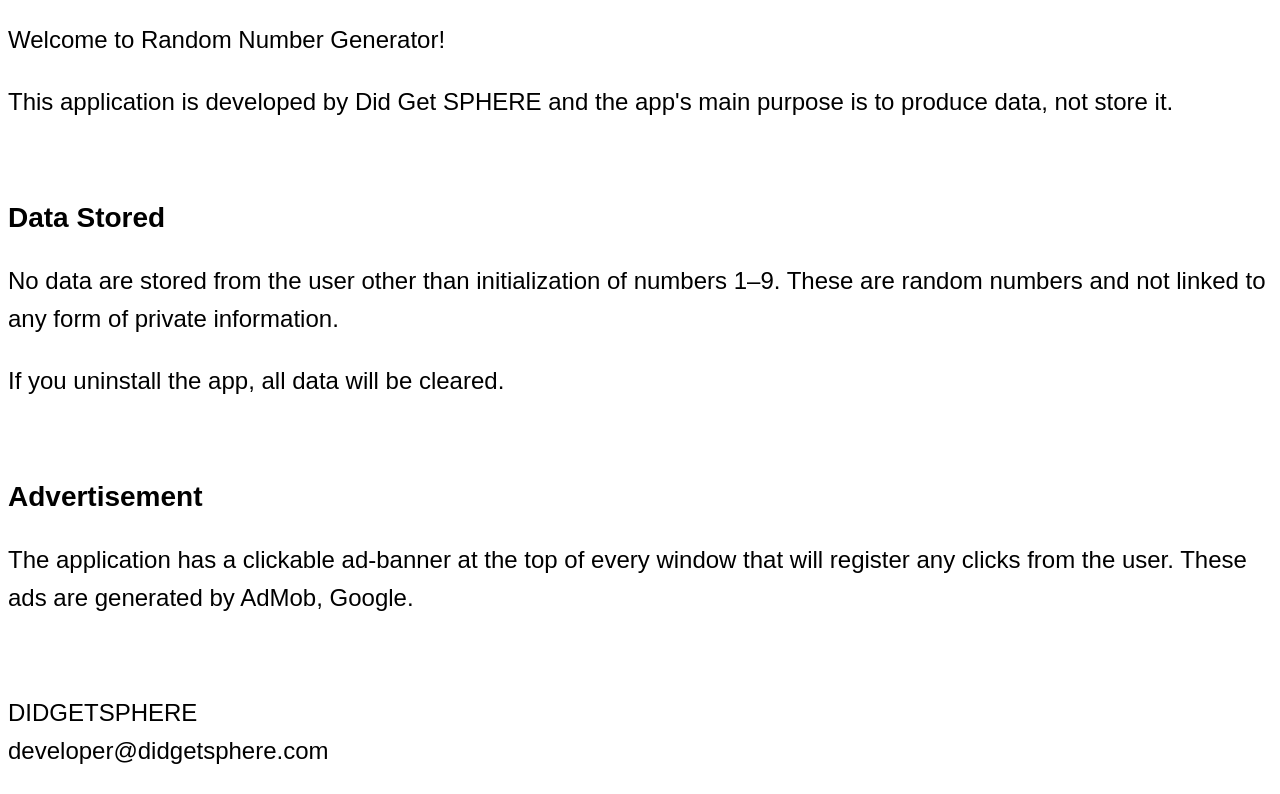
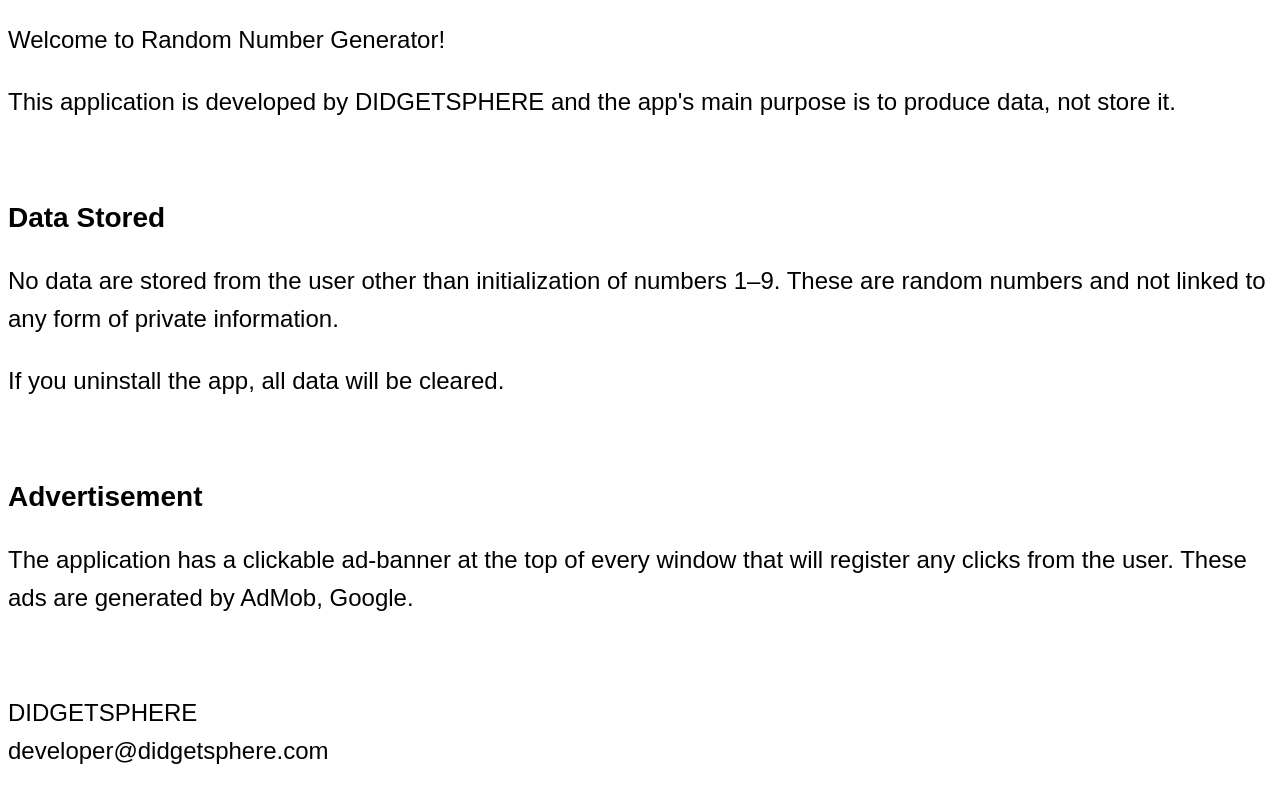
Before and after one commit to didgetdev/RandomNumberGenerator, a plain HTML site: page index.html in a window 1280 px wide. Shown: the part 65-859 px from the top of the page. Drawn offline with Linux system fonts and the light colour scheme.

Commit message:
Correct developer name in privacy policy

```diff
--- a/index.html
+++ b/index.html
@@ -25,7 +25,7 @@
     <h1>Privacy Policy</h1>
     <div class = "container">
     <p>Welcome to Random Number Generator!</p>
-    <p>This application is developed by Did Get SPHERE and the app's main purpose is to produce data, not store it.</p>
+    <p>This application is developed by DIDGETSPHERE and the app's main purpose is to produce data, not store it.</p>
     <br>
     <h3>Data Stored</h3>
     <p>No data are stored from the user other than initialization of numbers 1–9. These are random numbers and not linked to any form of private information.</p>
```
